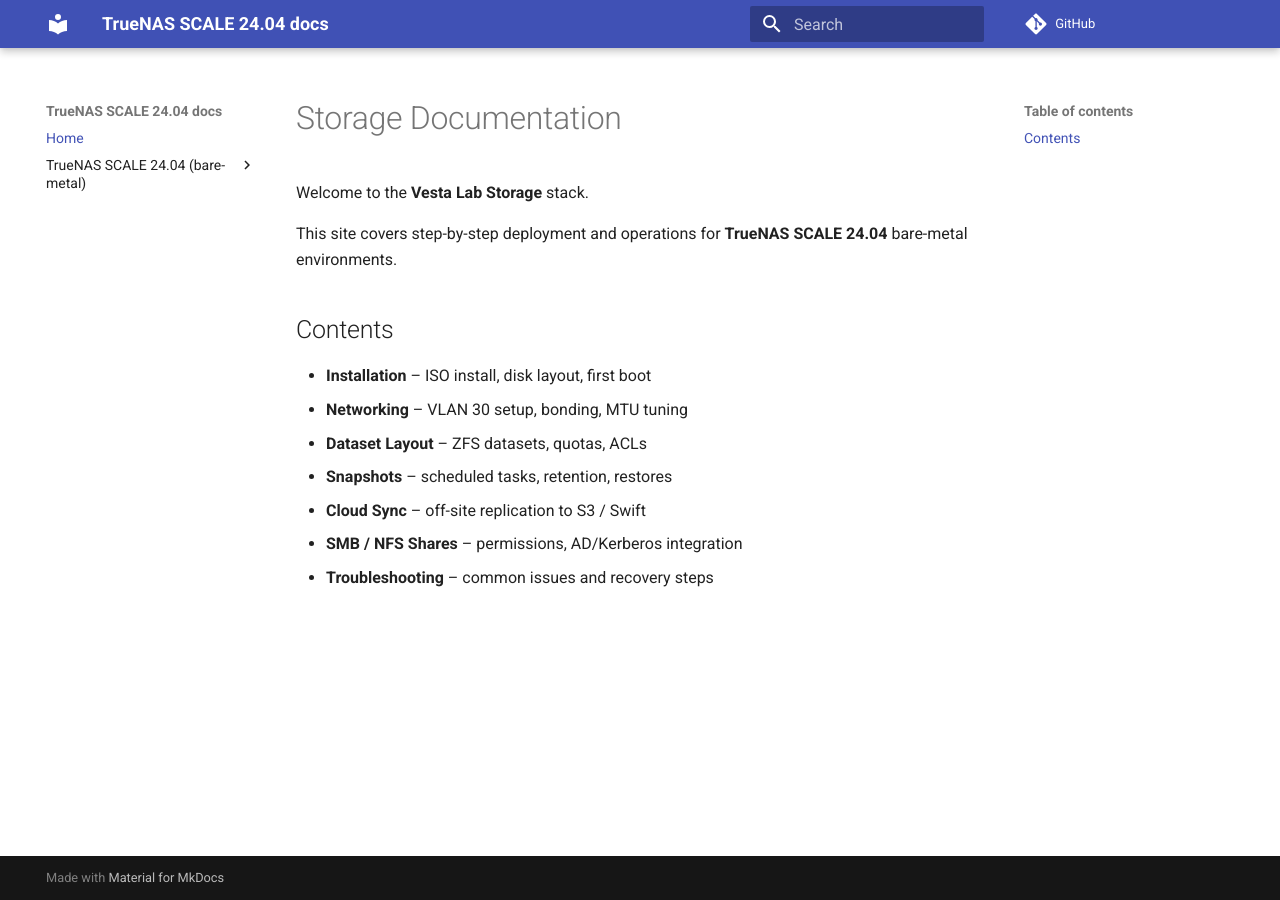
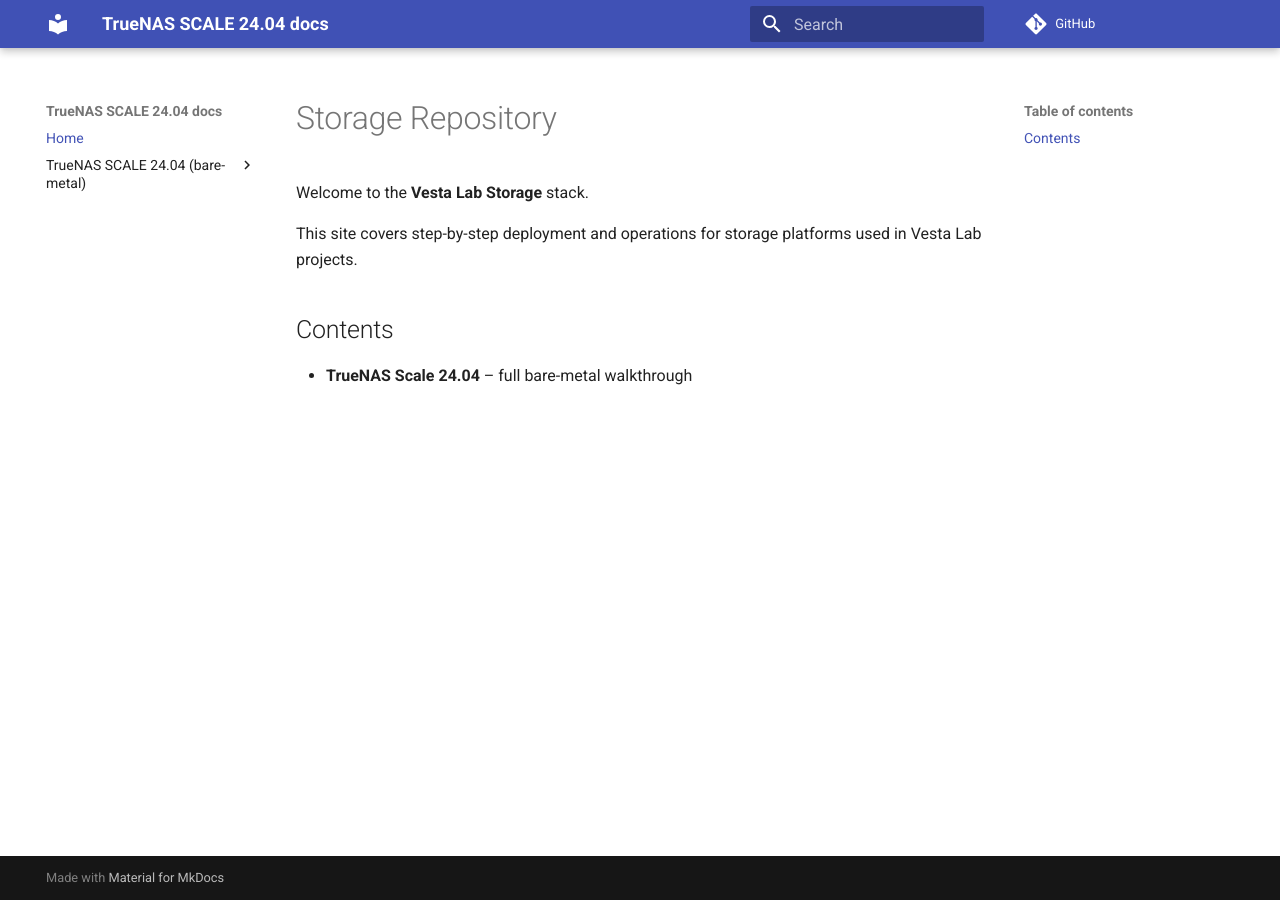
Before and after one commit to iFezGez/storage, an MkDocs documentation site: the page built from docs/index.md, in a window 1280 px wide. Built offline with MkDocs 1.6.1 and Material for MkDocs 9.7.7, drawn with Linux system fonts in a browser that asks for light colours; comment, search, counter and statistics services are not loaded.

Commit message:
docs(home): shorten overview contents

```diff
--- a/docs/index.md
+++ b/docs/index.md
@@ -1,15 +1,9 @@
-# Storage Documentation
+# Storage Repository
 
 Welcome to the **Vesta Lab Storage** stack.
 
-This site covers step-by-step deployment and operations for **TrueNAS SCALE 24.04** bare-metal environments.
+This site covers step-by-step deployment and operations for storage platforms used in Vesta Lab projects.
 
 ## Contents
 
-- **Installation** – ISO install, disk layout, first boot
-- **Networking** – VLAN 30 setup, bonding, MTU tuning
-- **Dataset Layout** – ZFS datasets, quotas, ACLs
-- **Snapshots** – scheduled tasks, retention, restores
-- **Cloud Sync** – off-site replication to S3 / Swift
-- **SMB / NFS Shares** – permissions, AD/Kerberos integration
-- **Troubleshooting** – common issues and recovery steps
+- **TrueNAS Scale 24.04** – full bare-metal walkthrough
```
